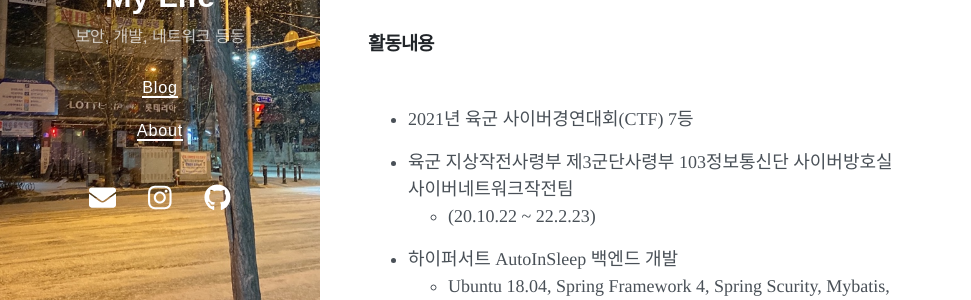
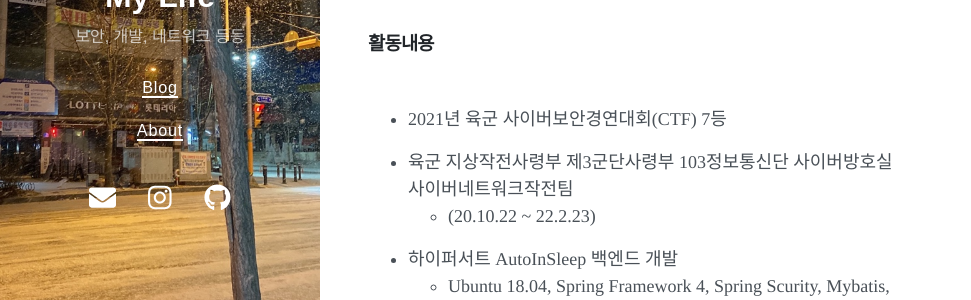
Before and after one commit to dig06161/dig06161.github.io, a Jekyll site: the page built from about.md, in a window 1280 px wide and 900 px high. Shown: the part 402-702 px from the top of the window, without its empty margins (0-971 px from the left). Built offline with Jekyll 4.4.1, drawn with Linux system fonts in a browser that asks for light colours; nearby versions of some CDN libraries.

Commit message:
ㅁㅇㄴㄹ

```diff
--- a/about.md
+++ b/about.md
@@ -16,7 +16,7 @@ title: About
 ### 활동내용
 <br>
 
-- 2021년 육군 사이버경연대회(CTF) 7등
+- 2021년 육군 사이버보안경연대회(CTF) 7등
 
 - 육군 지상작전사령부 제3군단사령부 103정보통신단 사이버방호실 사이버네트워크작전팀
     - (20.10.22 ~ 22.2.23)
```
